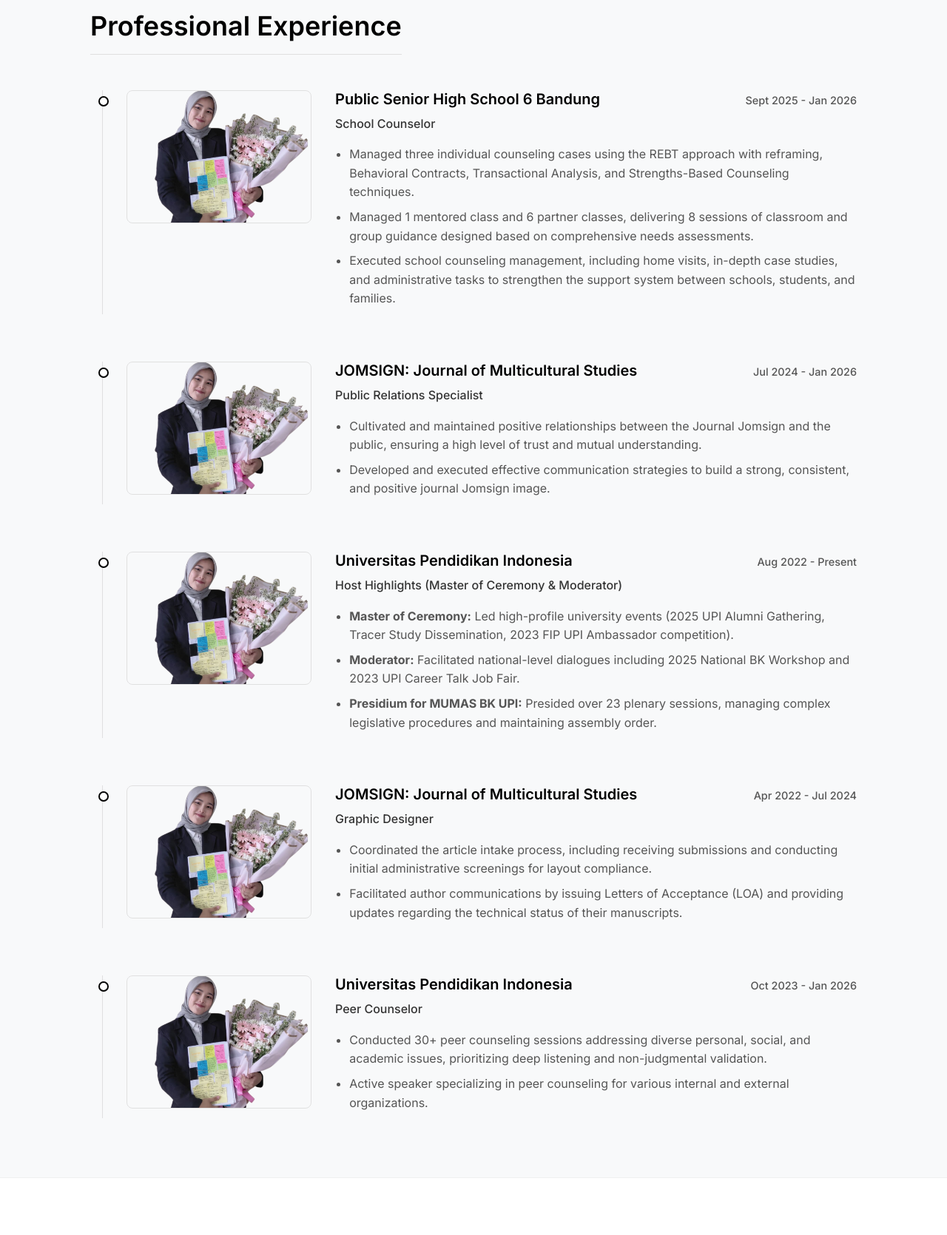
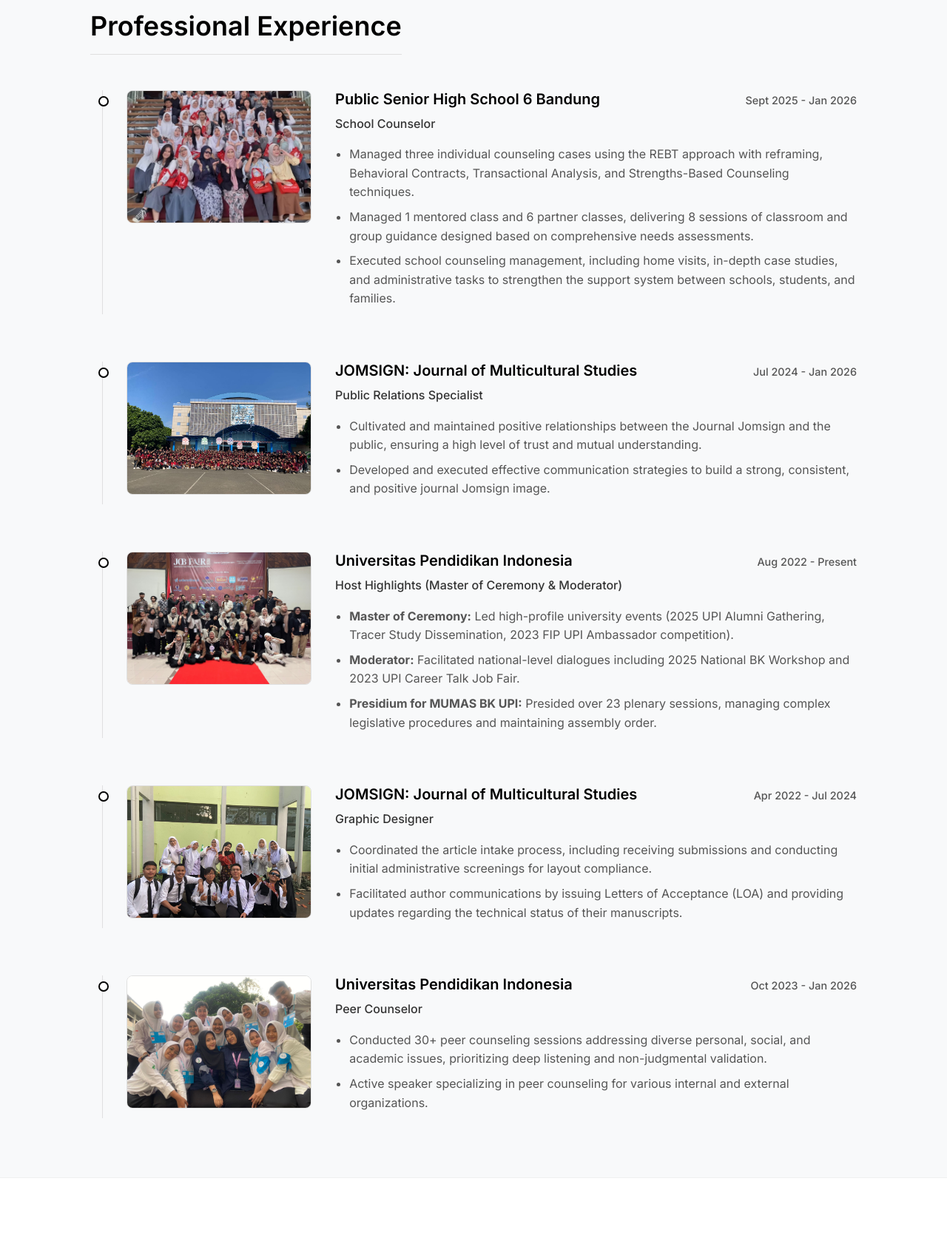
Before and after one commit to debbyrojwanurshabrina/portofolio, a plain HTML site: page index.html in a window 1280 px wide. Shown: the part 1400-3070 px from the top of the page at 74% size. Drawn offline with Linux system fonts and the light colour scheme.

Commit message:
Update portfolio with real images and sync with latest changes

```diff
--- a/index.html
+++ b/index.html
@@ -124,7 +124,7 @@
 
                     <div class="exp-item-wrapper timeline-item stagger-item">
                         <div class="exp-image-box">
-                            <img src="assets/img/fotosicantikk.png" alt="School Counselor">
+                            <img src="assets/img/sman6_1.jpeg" alt="School Counselor">
                         </div>
                         <div class="exp-content">
                             <div class="timeline-header">
@@ -150,7 +150,7 @@
 
                     <div class="exp-item-wrapper timeline-item stagger-item">
                         <div class="exp-image-box">
-                            <img src="assets/img/fotosicantikk.png" alt="Jomsign">
+                            <img src="assets/img/random_1.jpeg" alt="Jomsign">
                         </div>
                         <div class="exp-content">
                             <div class="timeline-header">
@@ -170,7 +170,7 @@
 
                     <div class="exp-item-wrapper timeline-item stagger-item">
                         <div class="exp-image-box">
-                            <img src="assets/img/fotosicantikk.png" alt="Host">
+                            <img src="assets/img/job_fair_1.jpeg" alt="Host">
                         </div>
                         <div class="exp-content">
                             <div class="timeline-header">
@@ -194,7 +194,7 @@
 
                     <div class="exp-item-wrapper timeline-item stagger-item">
                         <div class="exp-image-box">
-                            <img src="assets/img/fotosicantikk.png" alt="Graphic Designer">
+                            <img src="assets/img/random_2.jpeg" alt="Graphic Designer">
                         </div>
                         <div class="exp-content">
                             <div class="timeline-header">
@@ -215,7 +215,7 @@
 
                     <div class="exp-item-wrapper timeline-item stagger-item">
                         <div class="exp-image-box">
-                            <img src="assets/img/fotosicantikk.png" alt="Peer Counselor">
+                            <img src="assets/img/random_3.jpeg" alt="Peer Counselor">
                         </div>
                         <div class="exp-content">
                             <div class="timeline-header">
@@ -251,11 +251,11 @@
                         </div>
                         <div class="org-detail-overlay">
                             <div class="overlay-image-container fader">
-                                <img src="assets/img/Gemini_Generated_Image_20qdap20qdap20qd.png" alt="Img 1"
+                                <img src="assets/img/random_4.jpeg" alt="Img 1"
                                     class="fader-img active">
-                                <img src="assets/img/Gemini_Generated_Image_20qdap20qdap20qd (1).png" alt="Img 2"
+                                <img src="assets/img/random_5.jpeg" alt="Img 2"
                                     class="fader-img">
-                                <img src="assets/img/Gemini_Generated_Image_20qdap20qdap20qd (2).png" alt="Img 3"
+                                <img src="assets/img/sman6_2.jpeg" alt="Img 3"
                                     class="fader-img">
                             </div>
                             <div class="detail-desc">
@@ -275,10 +275,10 @@
                         </div>
                         <div class="org-detail-overlay">
                             <div class="overlay-image-container fader">
-                                <img src="assets/img/Gemini_Generated_Image_3wm6e03wm6e03wm6.png" alt="Img 1"
+                                <img src="assets/img/taste_tales_1.jpeg" alt="Img 1"
                                     class="fader-img active">
-                                <img src="assets/img/fotosicantikk.png" alt="Img 2" class="fader-img">
-                                <img src="assets/img/Gemini_Generated_Image_20qdap20qdap20qd (1).png" alt="Img 3"
+                                <img src="assets/img/sma_1.jpeg" alt="Img 2" class="fader-img">
+                                <img src="assets/img/job_fair_1.jpeg" alt="Img 3"
                                     class="fader-img">
                             </div>
                             <div class="detail-desc">
```
Also changed, not shown: assets/img/fotosicantikk.png (deleted), assets/img/job_fair_1.jpeg (added), assets/img/random_1.jpeg (added), assets/img/random_2.jpeg (added), assets/img/random_3.jpeg (added), assets/img/random_4.jpeg (added), assets/img/random_5.jpeg (added), assets/img/sma_1.jpeg (added), assets/img/sman6_1.jpeg (added), assets/img/sman6_2.jpeg (added), 1 other file.
